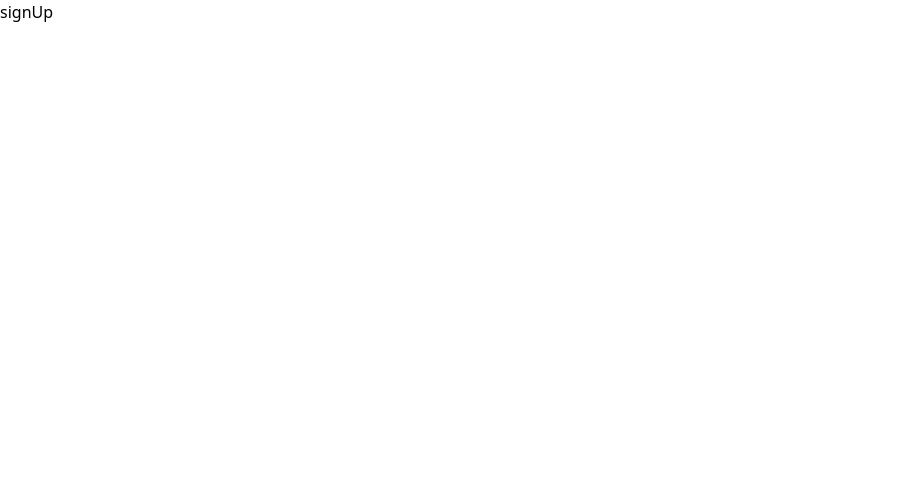
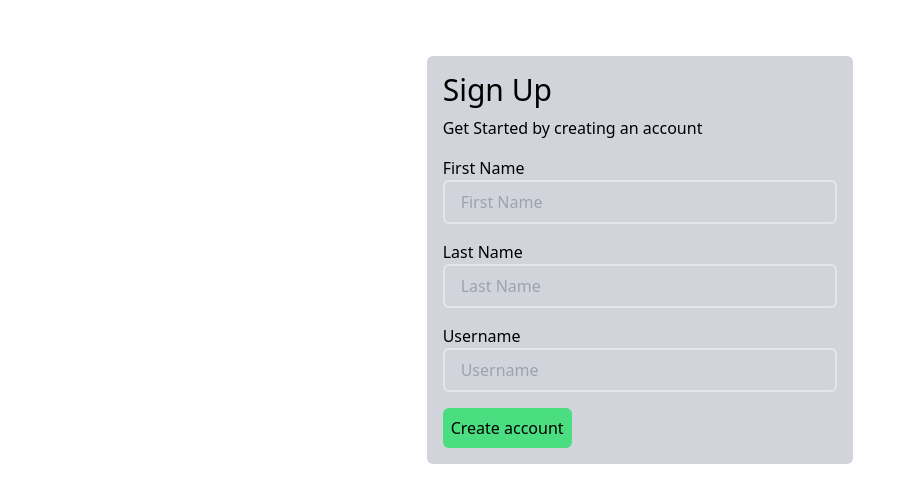
Before and after one commit to SYNC-INNOVATE/travelapp, a Next.js app: page /signUp in a window 1280 px wide. Shown: the top 502 px of the page, without its empty margins (0-915 px from the left). Built offline with nearby package versions, Linux system fonts and the light colour scheme.

Commit message:
Sign up page

```diff
--- a/src/pages/signUp.tsx
+++ b/src/pages/signUp.tsx
@@ -1,9 +1,41 @@
-import React from 'react'
+import React from "react";
 
 const signUp = () => {
   return (
-    <div>signUp</div>
-  )
-}
+    <div className="flex items-center justify-center">
+      <div className="m-auto w-2/6 bg-gray-300 mt-14 p-4 rounded-md  items-center">
+        <p className="text-3xl">Sign Up</p>
+        <p className="mt-2">Get Started by creating an account </p>
+        <form className="mt-4">
+          <div className="flex flex-col mb-4">
+            <label>First Name</label>
+            <input
+              type="text"
+              className="bg-transparent border-2 w-full h-11 rounded-md px-4"
+              placeholder="First Name"
+            />
+          </div>
+          <div className="flex flex-col mb-4">
+            <label>Last Name</label>
+            <input
+              type="text"
+              className="bg-transparent border-2 w-full h-11 rounded-md px-4"
+              placeholder="Last Name"
+            />
+          </div>
+          <div className="flex flex-col mb-4">
+            <label>Username</label>
+            <input
+              type="text"
+              className="bg-transparent border-2 w-full h-11 rounded-md px-4"
+              placeholder="Username"
+            />
+          </div>
+          <button className="bg-green-400 rounded-md p-2">Create account</button>
+        </form>
+      </div>
+    </div>
+  );
+};
 
-export default signUp
+export default signUp;
--- a/src/styles/globals.css
+++ b/src/styles/globals.css
@@ -15,7 +15,9 @@
     --background-end-rgb: 0, 0, 0;
   }
 }
+/* body {
 
+} */
 /* body {
   color: rgb(var(--foreground-rgb));
   background: linear-gradient(
```
